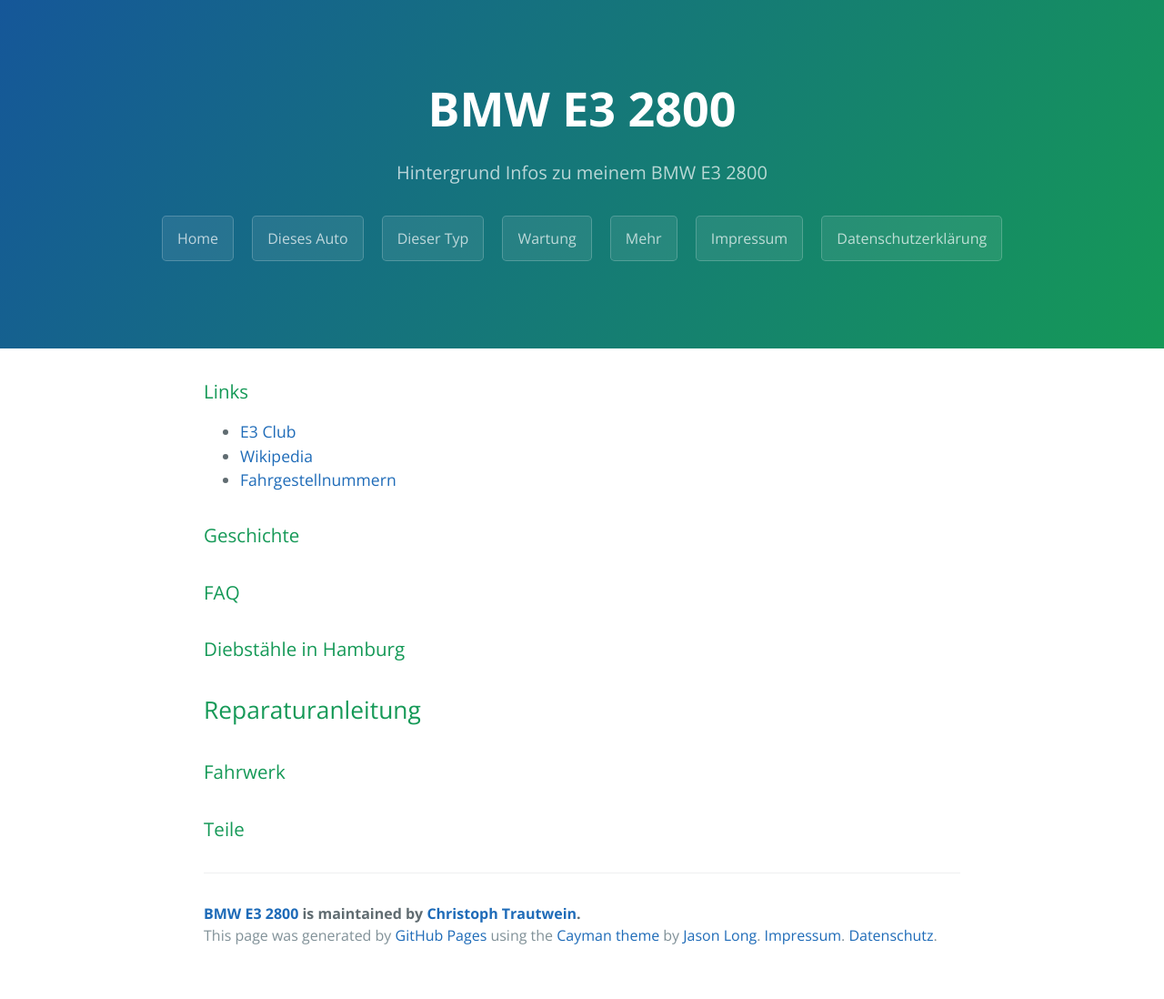
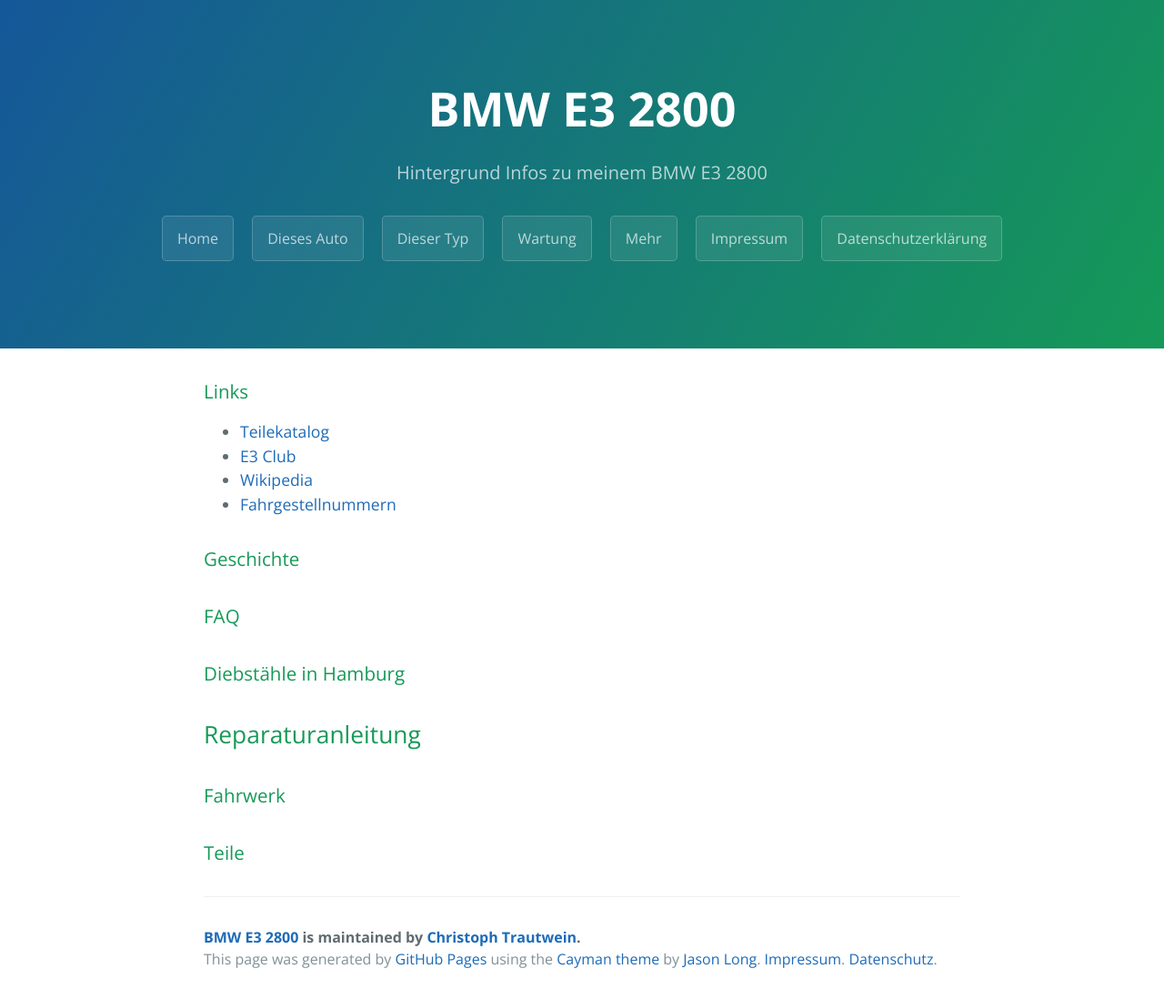
Before and after one commit to trautw/BMW-E3-2800, a Jekyll site: the page built from docs/_pages/04_more.md, in a window 1280 px wide. Shown: the whole page at 91% size. Built offline with Jekyll 4.4.1, drawn with Linux system fonts in a browser that asks for light colours; before the commit the page ends 1072 px from its top, so only the background shows below that.

Commit message:
Update 04_more.md

```diff
--- a/docs/_pages/04_more.md
+++ b/docs/_pages/04_more.md
@@ -5,6 +5,7 @@ permalink: /more/
 ---
 
 ### Links
+* [Teilekatalog](http://www.langer.de/net/index.php?option=com_content&task=view&id=40115&Itemid=1438)
 * [E3 Club](http://bmw-e3-club.de/)
 * [Wikipedia](https://de.wikipedia.org/wiki/BMW_E3)
 * [Fahrgestellnummern](http://bmw-e3-club.de/fahrgestellnummern/)
```
